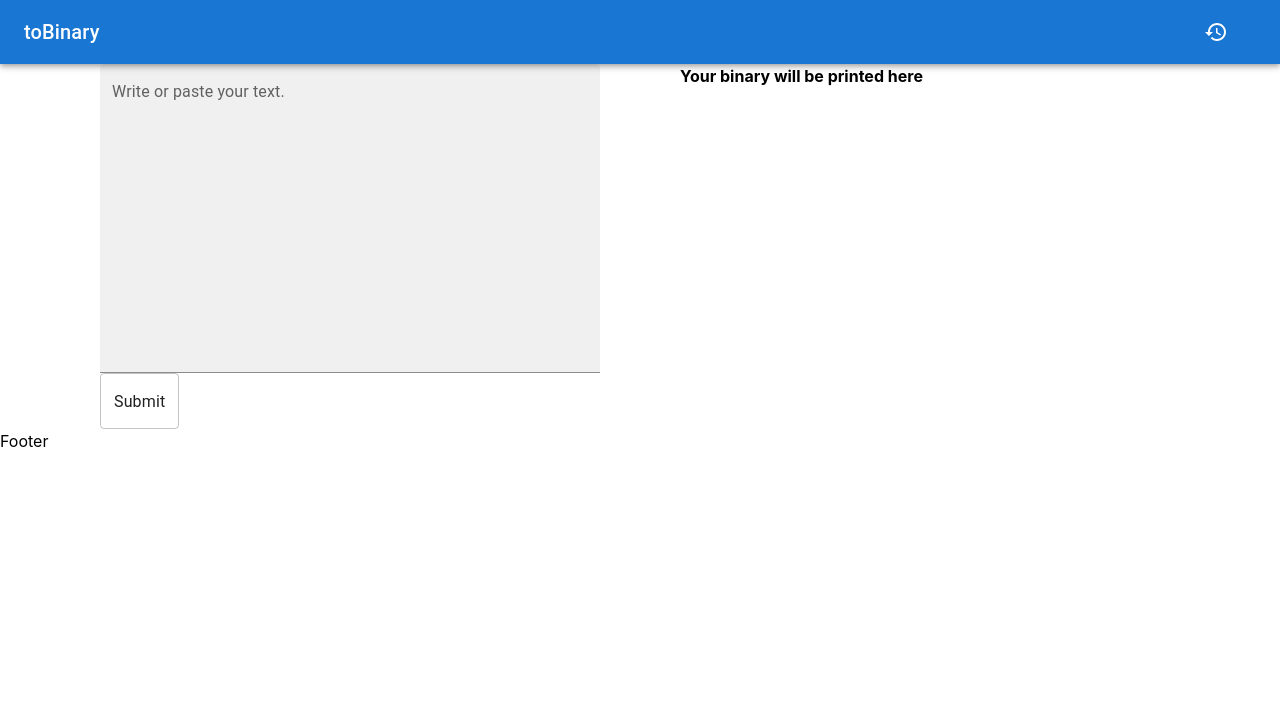
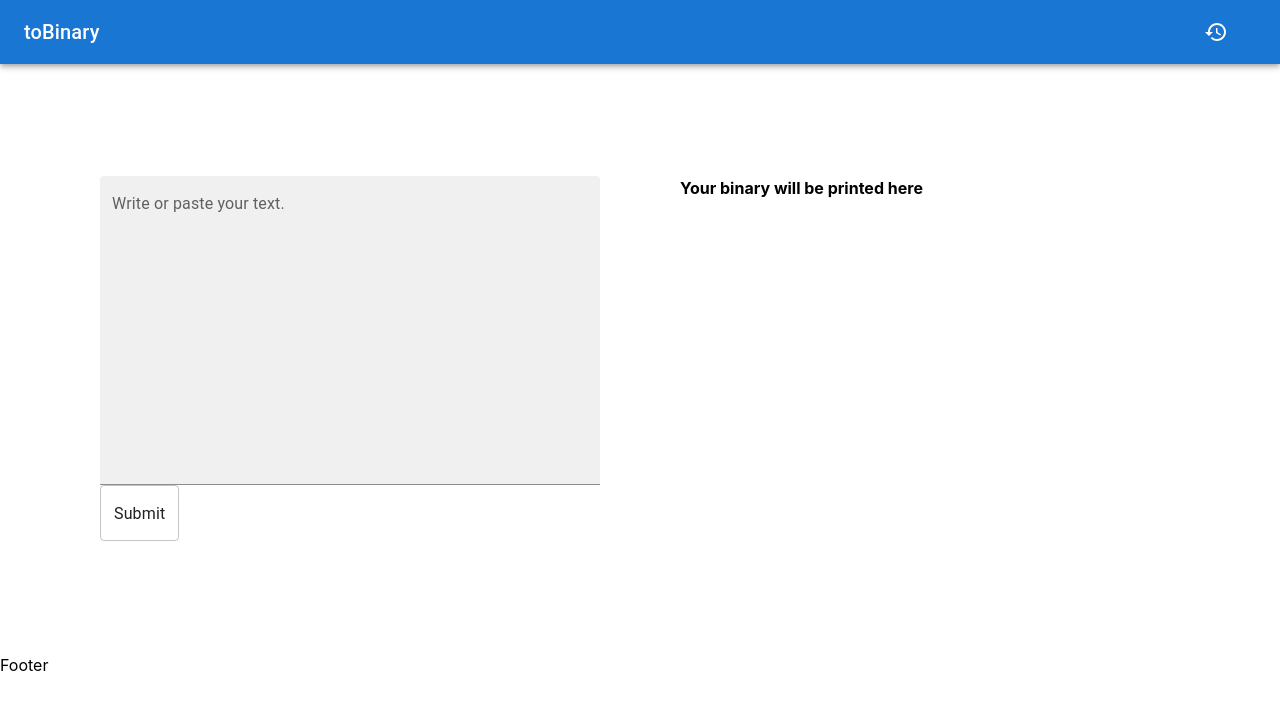
Before and after one commit to Vsjee/textToBinary, a React (Vite) app: page / in a window 1280 px wide. Shown: the top 710 px of the page. Built offline with nearby package versions, Linux system fonts and the light colour scheme; the HTML template or start-up script is replaced by a standard one.

Commit message:
style home add padding

```diff
--- a/src/pages/home/homeWrapper.css.ts
+++ b/src/pages/home/homeWrapper.css.ts
@@ -5,6 +5,7 @@ const HomeWrapper = styled.section`
   justify-content: center;
   width: 90%;
   margin: 0 auto;
+  padding: 7rem 0%;
   gap: 5rem;
 
   .inputText,
```
